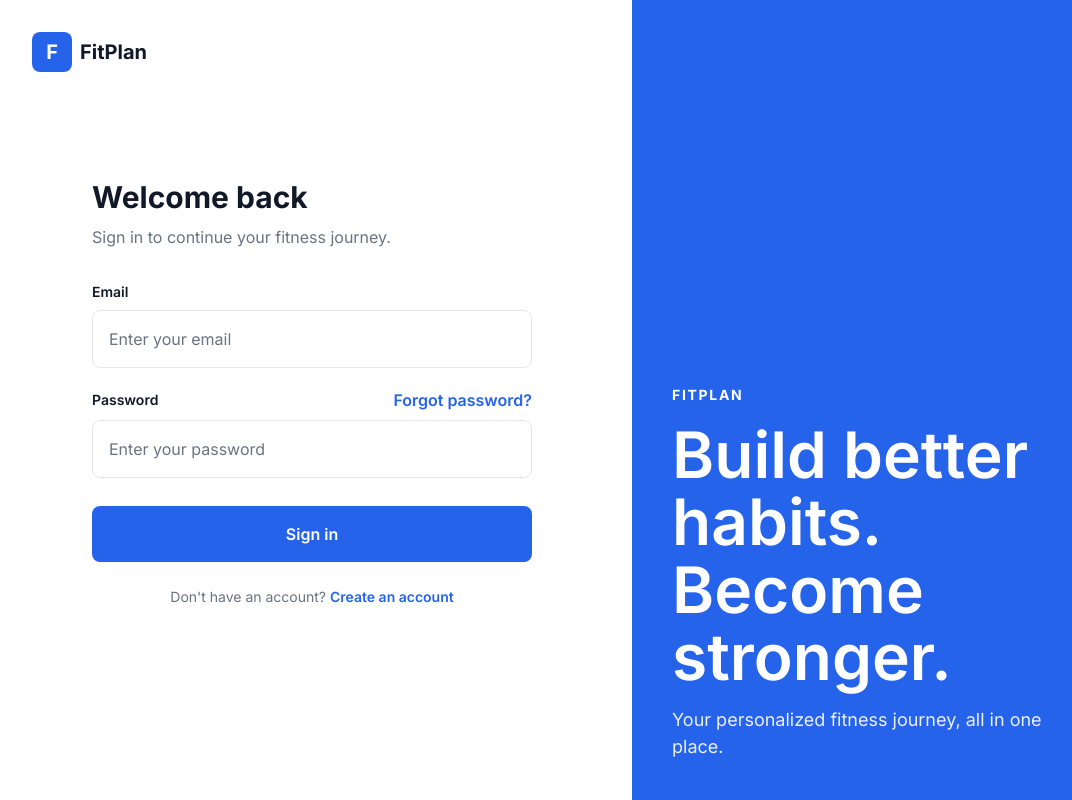
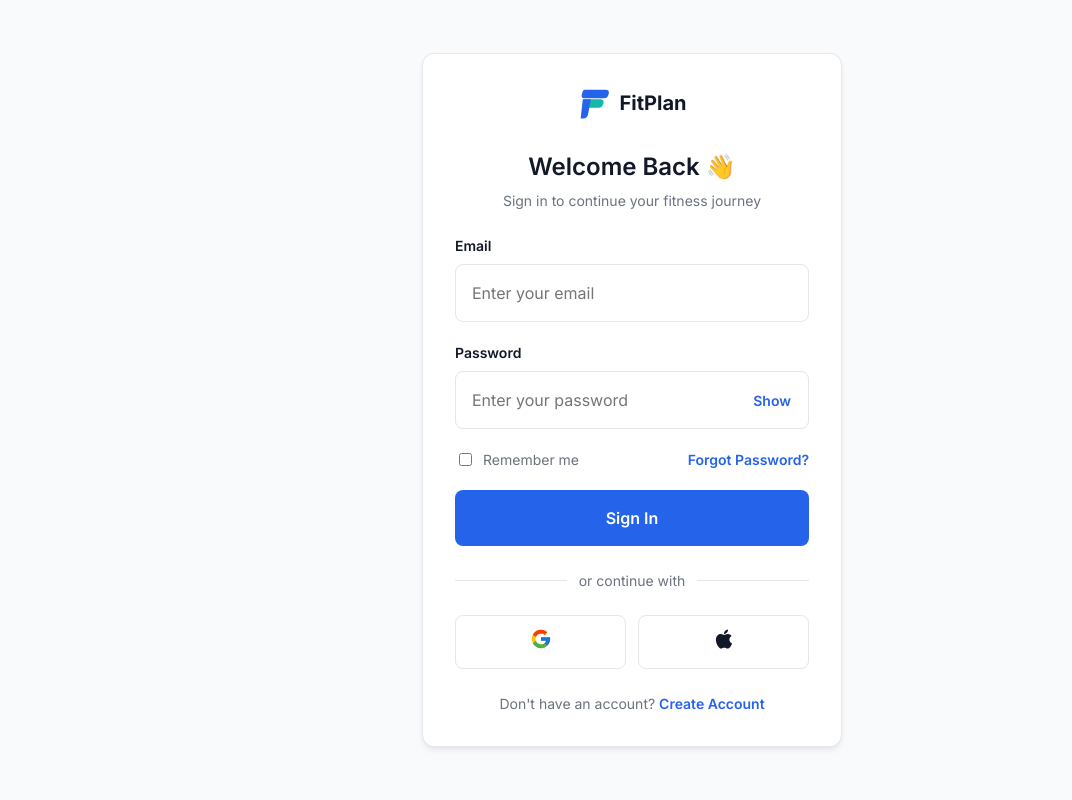
Before and after one commit to mustheers-del/fitplan-college-project, a React (Vite) app in the folder frontend/: page /login in a window 1280 px wide. Shown: the whole page, without its empty margins (8-1080 px from the left). Built offline with nearby package versions, Linux system fonts and the light colour scheme; no server answers; what aws-amplify would draw is missing.

Commit message:
refactor: improve login page UI

```diff
--- a/frontend/package.json
+++ b/frontend/package.json
@@ -16,6 +16,7 @@
     "aws-amplify": "^6.6.0",
     "react": "^18.3.1",
     "react-dom": "^18.3.1",
+    "react-icons": "^5.7.0",
     "react-router-dom": "^6.26.0",
     "recharts": "^2.12.7"
   },
--- a/frontend/src/pages/Login.css
+++ b/frontend/src/pages/Login.css
@@ -1,64 +1,139 @@
 .login-page {
   min-height: 100vh;
   display: flex;
-  background: var(--color-surface);
+  align-items: center;
+  justify-content: center;
+  padding: var(--space-6);
+  background: var(--color-grey-50);
 }
 
-.login-panel {
-  width: 50%;
-  min-height: 100vh;
-  display: flex;
-  flex-direction: column;
-  justify-content: center;
-  padding: var(--space-10);
+.login-card {
+  width: 100%;
+  max-width: 420px;
+  padding: var(--space-8);
   background: var(--color-surface);
+  border: 1px solid var(--color-border);
+  border-radius: var(--radius-lg);
+  box-shadow: var(--shadow-md);
 }
 
 .login-brand {
-  position: absolute;
-  top: var(--space-8);
-  left: var(--space-10);
   display: flex;
   align-items: center;
+  justify-content: center;
   gap: var(--space-2);
+  margin-bottom: var(--space-8);
   font-size: var(--fs-xl);
   font-weight: 700;
   color: var(--color-text);
 }
 
 .login-logo {
-  width: 40px;
-  height: 40px;
-  display: flex;
-  align-items: center;
-  justify-content: center;
-  border-radius: var(--radius-md);
-  background: var(--color-primary);
-  color: var(--color-primary-text);
-  font-weight: 700;
+  position: relative;
+  width: 30px;
+  height: 32px;
+  background: transparent;
+  border-radius: 0;
+  flex-shrink: 0;
 }
 
-.login-content {
-  width: 100%;
-  max-width: 440px;
-  margin: 0 auto;
+..login-logo {
+  position: relative;
+  width: 32px;
+  height: 34px;
+  flex-shrink: 0;
 }
 
-.login-header {
-  margin-bottom: var(--space-8);
+.logo-top {
+  position: absolute;
+  top: 2px;
+  left: 3px;
+  width: 26px;
+  height: 8px;
+  background: #2563eb;
+  border-radius: 7px 3px 7px 3px;
+  transform: skewX(-14deg);
 }
 
-.login-header h1 {
-  margin: 0 0 var(--space-2);
-  color: var(--color-text);
-  font-size: var(--fs-3xl);
-  font-weight: 700;
+.logo-middle {
+  position: absolute;
+  top: 11px;
+  left: 3px;
+  width: 21px;
+  height: 8px;
+  background: #22b8a7;
+  border-radius: 7px 3px 7px 3px;
+  transform: skewX(-14deg);
 }
 
-.login-header p {
+.logo-bottom {
+  position: absolute;
+  top: 19px;
+  left: 3px;
+  width: 10px;
+  height: 13px;
+  background: #2563eb;
+  border-radius: 3px 2px 6px 3px;
+  transform: skewX(-14deg);
+}
+
+..logo-top {
+  top: 2px;
+  width: 24px;
+  height: 7px;
+  background: #2563eb;
+  transform: skewX(-12deg);
+  border-radius: 6px 3px 6px 3px;
+}
+
+.logo-middle {
+  top: 11px;
+  width: 19px;
+  height: 7px;
+  background: #22b8a7;
+  transform: skewX(-12deg);
+  border-radius: 6px 3px 6px 3px;
+}
+
+.logo-bottom {
+  top: 19px;
+  width: 10px;
+  height: 12px;
+  background: #2563eb;
+  transform: skewX(-12deg);
+  border-radius: 4px 2px 5px 3px;
+}
+
+
+
+.fitplan-logo {
+  width: 34px;
+  height: 34px;
+  display: block;
+  flex-shrink: 0;
+}
+
+.login-brand-name {
+  font-size: var(--fs-xl);
+  font-weight: 700;
+  color: var(--color-text);
+}
+
+.login-heading {
+  text-align: center;
+  margin-bottom: var(--space-6);
+}
+
+.login-heading h1 {
+  margin: 0 0 var(--space-2);
+  font-size: var(--fs-2xl);
+  color: var(--color-text);
+}
+
+.login-heading p {
   margin: 0;
   color: var(--color-text-muted);
-  font-size: var(--fs-md);
+  font-size: var(--fs-sm);
 }
 
 .login-form {
@@ -74,27 +149,9 @@
 }
 
 .login-field label {
-  color: var(--color-text);
   font-size: var(--fs-sm);
   font-weight: 600;
-}
-
-.login-label-row {
-  display: flex;
-  align-items: center;
-  justify-content: space-between;
-}
-
-.login-label-row a,
-.login-signup a {
-  color: var(--color-primary);
-  text-decoration: none;
-  font-weight: 600;
-}
-
-.login-label-row a:hover,
-.login-signup a:hover {
-  text-decoration: underline;
+  color: var(--color-text);
 }
 
 .login-field input {
@@ -107,7 +164,6 @@
   color: var(--color-text);
   font: inherit;
   outline: none;
-  transition: border-color 0.2s ease, box-shadow 0.2s ease;
 }
 
 .login-field input:focus {
@@ -115,88 +171,126 @@
   box-shadow: 0 0 0 3px var(--color-primary-soft);
 }
 
-.login-field input::placeholder {
+.password-wrapper {
+  position: relative;
+}
+
+.password-wrapper input {
+  padding-right: 72px;
+}
+
+.password-toggle {
+  position: absolute;
+  top: 50%;
+  right: var(--space-3);
+  transform: translateY(-50%);
+  border: 0;
+  background: transparent;
+  color: var(--color-primary);
+  font-size: var(--fs-sm);
+  font-weight: 600;
+  cursor: pointer;
+}
+
+.login-options {
+  display: flex;
+  align-items: center;
+  justify-content: space-between;
+  gap: var(--space-4);
+}
+
+.remember-me {
+  display: flex;
+  align-items: center;
+  gap: var(--space-2);
+  font-size: var(--fs-sm);
   color: var(--color-text-muted);
+}
+
+.login-options a,
+.login-signup a {
+  color: var(--color-primary);
+  text-decoration: none;
+  font-size: var(--fs-sm);
+  font-weight: 600;
+}
+
+.login-options a:hover,
+.login-signup a:hover {
+  text-decoration: underline;
 }
 
 .login-button {
   width: 100%;
   padding: var(--space-4);
-  margin-top: var(--space-2);
-  border: none;
+  border: 0;
   border-radius: var(--radius-md);
   background: var(--color-primary);
   color: var(--color-primary-text);
   font: inherit;
   font-weight: 600;
   cursor: pointer;
-  transition: background 0.2s ease;
 }
 
 .login-button:hover {
   background: var(--color-primary-hover);
 }
 
+.login-divider {
+  display: flex;
+  align-items: center;
+  gap: var(--space-3);
+  margin: var(--space-6) 0;
+  color: var(--color-text-muted);
+  font-size: var(--fs-sm);
+}
+
+.login-divider::before,
+.login-divider::after {
+  content: "";
+  flex: 1;
+  height: 1px;
+  background: var(--color-border);
+}
+
+.social-login {
+  display: grid;
+  grid-template-columns: repeat(2, 1fr);
+  gap: var(--space-3);
+}
+
+.social-login button {
+  padding: var(--space-3);
+  border: 1px solid var(--color-border);
+  border-radius: var(--radius-md);
+  background: var(--color-surface);
+  color: var(--color-text);
+  font: inherit;
+  cursor: pointer;
+}
+
+.social-login button:hover {
+  background: var(--color-grey-50);
+}
+
 .login-signup {
-  margin-top: var(--space-6);
+  margin: var(--space-6) 0 0;
   text-align: center;
   color: var(--color-text-muted);
   font-size: var(--fs-sm);
 }
 
-.login-visual {
-  width: 50%;
-  min-height: 100vh;
-  display: flex;
-  align-items: flex-end;
-  padding: var(--space-10);
-  box-sizing: border-box;
-  background: var(--color-primary);
-}
-
-.login-visual-content {
-  max-width: 520px;
-  color: var(--color-primary-text);
-}
-
-.login-badge {
-  display: inline-block;
-  margin-bottom: var(--space-4);
-  font-size: var(--fs-sm);
-  font-weight: 700;
-  letter-spacing: 0.12em;
-}
-
-.login-visual h2 {
-  margin: 0 0 var(--space-4);
-  font-size: clamp(2.5rem, 5vw, 4.5rem);
-  line-height: 1.05;
-}
-
-.login-visual p {
-  max-width: 420px;
-  margin: 0;
-  font-size: var(--fs-lg);
-  line-height: 1.5;
-  opacity: 0.9;
-}
-
-@media (max-width: 800px) {
+@media (max-width: 520px) {
   .login-page {
-    display: block;
+    padding: var(--space-4);
   }
 
-  .login-panel {
-    width: 100%;
-    min-height: 100vh;
+  .login-card {
     padding: var(--space-6);
   }
 
-  .login-brand {
-    left: var(--space-6);
-  }
-
-  .login-visual {
-    display: none;
+  .login-options {
+    align-items: flex-start;
+    flex-direction: column;
   }
 }
--- a/frontend/src/pages/Login.tsx
+++ b/frontend/src/pages/Login.tsx
@@ -1,60 +1,114 @@
+import { useState } from "react";
 import "./Login.css";
+import { FcGoogle } from "react-icons/fc";
+import { FaApple } from "react-icons/fa";
 
 export default function Login() {
+  const [showPassword, setShowPassword] = useState(false);
+
   return (
     <main className="login-page">
-      <section className="login-panel">
+      <section className="login-card">
         <div className="login-brand">
-          <div className="login-logo">F</div>
-          <span>FitPlan</span>
+          <svg
+            className="fitplan-logo"
+            viewBox="0 0 64 64"
+            xmlns="http://www.w3.org/2000/svg"
+            aria-label="FitPlan logo"
+          >
+            <path
+              fill="#2563EB"
+              d="M13 7h39c5 0 7 3 6 7l-1 3c-1 4-4 6-8 6H11c-3 0-5-3-4-6l1-4c1-4 2-6 5-6Z"
+            />
+
+            <path
+              fill="#14B8A6"
+              d="M11 25h31c5 0 7 3 6 7l-1 3c-1 4-4 6-8 6H9l2-16Z"
+            />
+
+            <path fill="#2563EB" d="M9 25h15l-5 28c-1 5-4 8-9 8H5L9 25Z" />
+          </svg>
+
+          <span className="login-brand-name">FitPlan</span>
         </div>
 
-        <div className="login-content">
-          <div className="login-header">
-            <h1>Welcome back</h1>
-            <p>Sign in to continue your fitness journey.</p>
+        <div className="login-heading">
+          <h1>Welcome Back 👋</h1>
+          <p>Sign in to continue your fitness journey</p>
+        </div>
+
+        <form className="login-form">
+          <div className="login-field">
+            <label htmlFor="email">Email</label>
+            <input
+              id="email"
+              type="email"
+              placeholder="Enter your email"
+              autoComplete="email"
+            />
           </div>
 
-          <form className="login-form">
-            <div className="login-field">
-              <label htmlFor="email">Email</label>
-              <input id="email" type="email" placeholder="Enter your email" />
-            </div>
+          <div className="login-field">
+            <label htmlFor="password">Password</label>
 
-            <div className="login-field">
-              <div className="login-label-row">
-                <label htmlFor="password">Password</label>
-                <a href="/forgot-password">Forgot password?</a>
-              </div>
-
+            <div className="password-wrapper">
               <input
                 id="password"
-                type="password"
+                type={showPassword ? "text" : "password"}
                 placeholder="Enter your password"
+                autoComplete="current-password"
               />
+
+              <button
+                type="button"
+                className="password-toggle"
+                onClick={() => setShowPassword(!showPassword)}
+                aria-label="Toggle password visibility"
+              >
+                {showPassword ? "Hide" : "Show"}
+              </button>
             </div>
+          </div>
 
-            <button type="button" className="login-button">
-              Sign in
-            </button>
-          </form>
+          <div className="login-options">
+            <label className="remember-me">
+              <input type="checkbox" />
+              <span>Remember me</span>
+            </label>
 
-          <p className="login-signup">
-            Don't have an account? <a href="/signup">Create an account</a>
-          </p>
+            <a href="/forgot-password">Forgot Password?</a>
+          </div>
+
+          <button className="login-button" type="submit">
+            Sign In
+          </button>
+        </form>
+
+        <div className="login-divider">
+          <span>or continue with</span>
         </div>
-      </section>
 
-      <section className="login-visual">
-        <div className="login-visual-content">
-          <span className="login-badge">FITPLAN</span>
-          <h2>
-            Build better habits.
-            <br />
-            Become stronger.
-          </h2>
-          <p>Your personalized fitness journey, all in one place.</p>
+        <div className="social-login">
+          <button
+            type="button"
+            aria-label="Continue with Google"
+            className="social-button"
+          >
+            <FcGoogle size={22} />
+          </button>
+
+          <button
+            type="button"
+            aria-label="Continue with Apple"
+            className="social-button"
+          >
+            <FaApple size={22} />
+          </button>
         </div>
+
+        <p className="login-signup">
+          Don't have an account? <a href="/signup">Create Account</a>
+        </p>
       </section>
     </main>
   );
```
Also changed, not shown: 1 other file (tests, documents, lock files or other folders).
